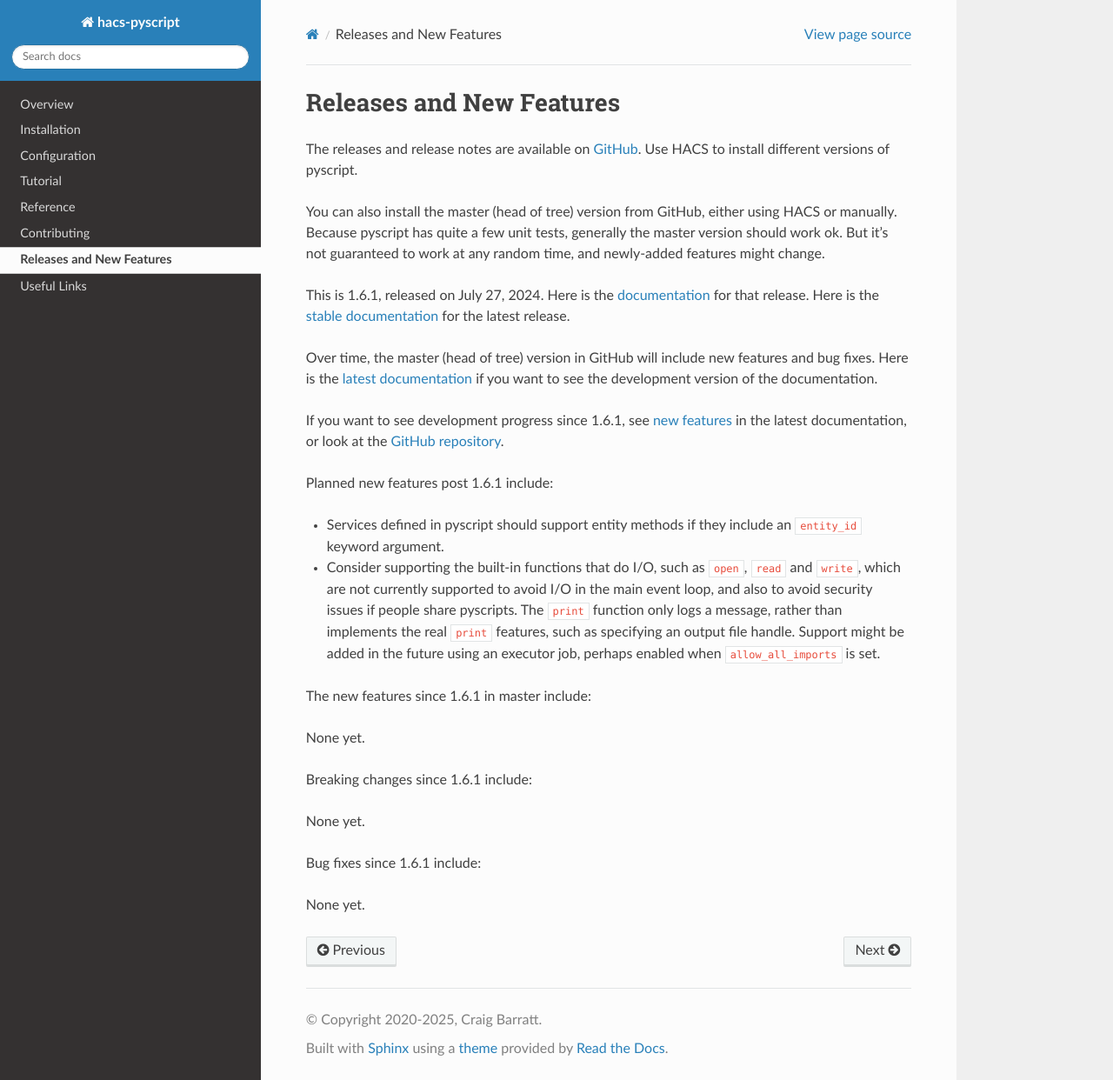
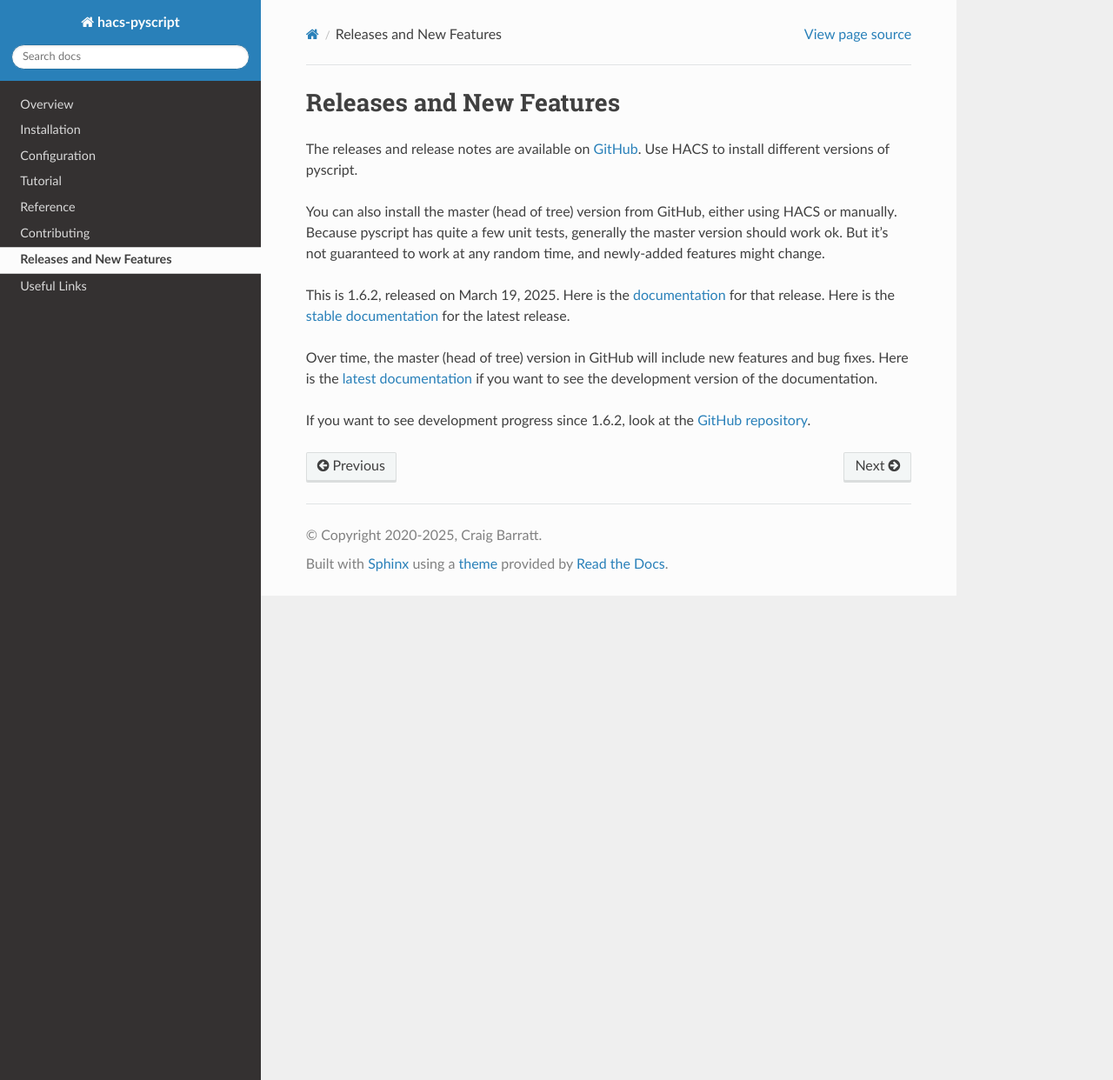
Before and after one commit to custom-components/pyscript, a Sphinx documentation site: the page built from docs/new_features.rst, in a window 1280 px wide and 1242 px high. Shown: the whole window at 87% size. Built offline with Sphinx 7.4.7 and the Read the Docs theme 3.1.0, drawn with Linux system fonts in a browser that asks for light colours.

Commit message:
updates for 1.6.2 release

```diff
--- a/docs/conf.py
+++ b/docs/conf.py
@@ -23,7 +23,7 @@
 author = 'Craig Barratt'
 
 # The full version, including alpha/beta/rc tags
-release = '1.6.1'
+release = '1.6.2'
 
 master_doc = 'index'
 
--- a/docs/new_features.rst
+++ b/docs/new_features.rst
@@ -8,8 +8,8 @@ You can also install the master (head of tree) version from GitHub, either using
 Because pyscript has quite a few unit tests, generally the master version should work ok. But it's not
 guaranteed to work at any random time, and newly-added features might change.
 
-This is 1.6.1, released on July 27, 2024.  Here is the `documentation
-<https://hacs-pyscript.readthedocs.io/en/1.6.1>`__ for that release.  Here is the
+This is 1.6.2, released on March 19, 2025.  Here is the `documentation
+<https://hacs-pyscript.readthedocs.io/en/1.6.2>`__ for that release.  Here is the
 `stable documentation <https://hacs-pyscript.readthedocs.io/en/stable>`__ for
 the latest release.
 
@@ -17,27 +17,5 @@ Over time, the master (head of tree) version in GitHub will include new features
 Here is the `latest documentation <https://hacs-pyscript.readthedocs.io/en/latest>`__ if you want
 to see the development version of the documentation.
 
-If you want to see development progress since 1.6.1, see
-`new features <https://hacs-pyscript.readthedocs.io/en/latest/new_features.html>`__ in the latest
-documentation, or look at the `GitHub repository <https://github.com/custom-components/pyscript>`__.
-
-Planned new features post 1.6.1 include:
-
-- Services defined in pyscript should support entity methods if they include an ``entity_id`` keyword argument.
-- Consider supporting the built-in functions that do I/O, such as ``open``, ``read`` and ``write``, which
-  are not currently supported to avoid I/O in the main event loop, and also to avoid security issues if people
-  share pyscripts. The ``print`` function only logs a message, rather than implements the real ``print`` features,
-  such as specifying an output file handle. Support might be added in the future using an executor job, perhaps
-  enabled when ``allow_all_imports`` is set.
-
-The new features since 1.6.1 in master include:
-
-None yet.
-
-Breaking changes since 1.6.1 include:
-
-None yet.
-
-Bug fixes since 1.6.1 include:
-
-None yet.
+If you want to see development progress since 1.6.2, look at the
+`GitHub repository <https://github.com/custom-components/pyscript>`__.
```
Also changed, not shown: 1 other file.
